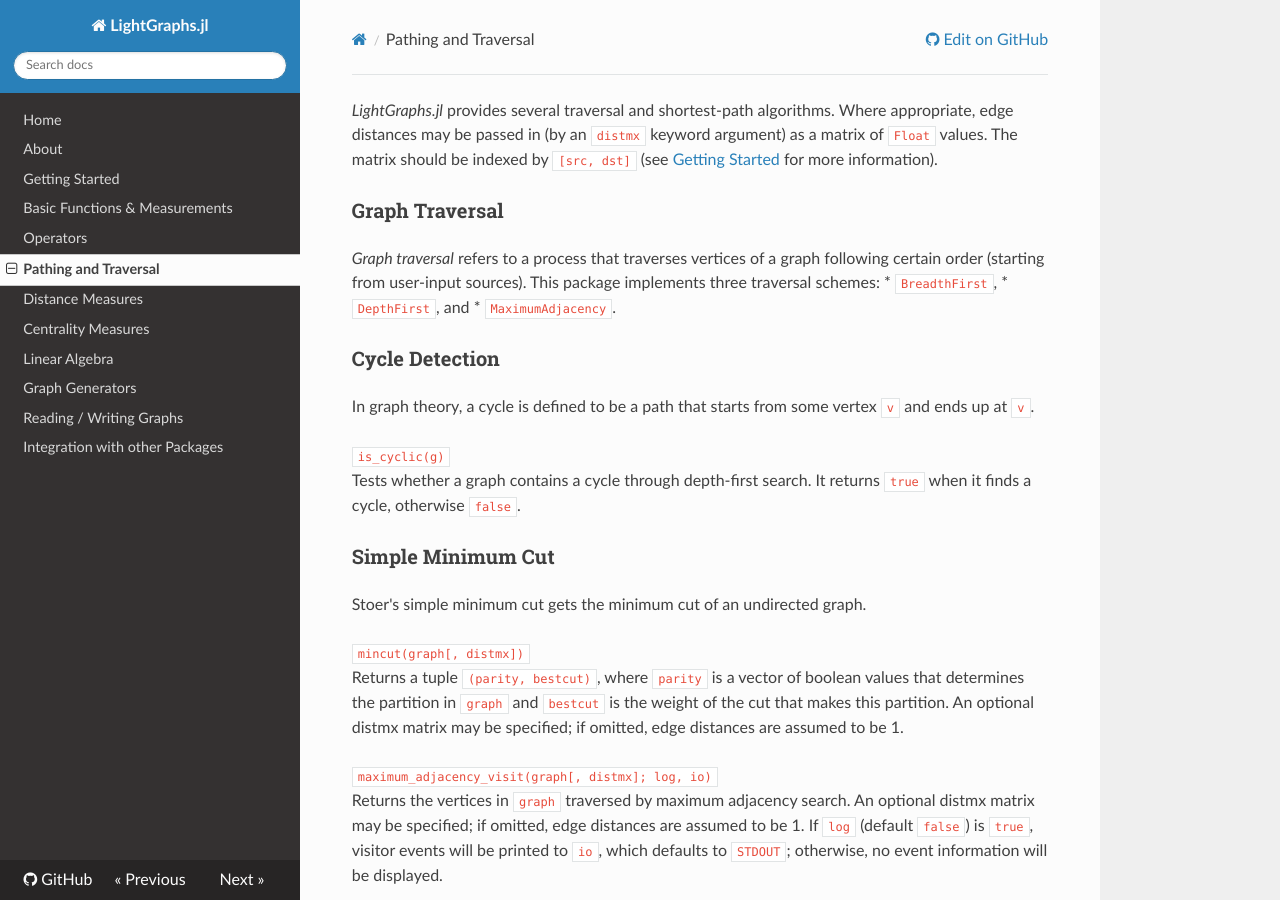
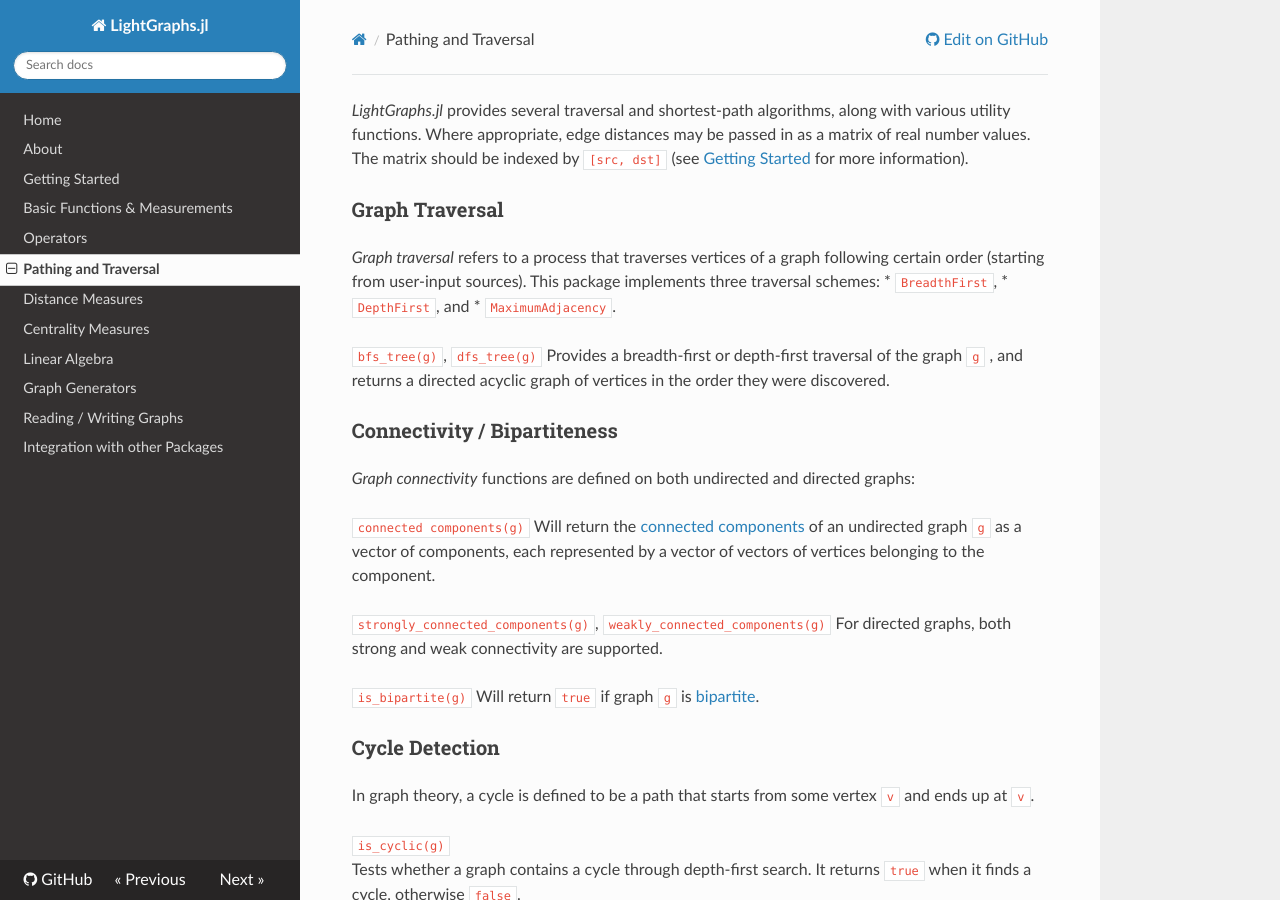
Before and after one commit to sbromberger/LightGraphs.jl, an MkDocs documentation site: the page built from doc/pathing.md, in a window 1280 px wide and 900 px high. Built offline with MkDocs 1.6.1, drawn with Linux system fonts in a browser that asks for light colours; nearby versions of some CDN libraries; old or Windows-style settings are respelled for this version of MkDocs; some of the changed text lies outside the part shown.

Commit message:
various cleanup
@compat test

cleanup, more tests, docs

fix tests

```diff
--- a/doc/pathing.md
+++ b/doc/pathing.md
@@ -1,4 +1,6 @@
-*LightGraphs.jl* provides several traversal and shortest-path algorithms. Where appropriate, edge distances may be passed in (by an `distmx` keyword argument) as a matrix of `Float` values. The matrix should be indexed by `[src, dst]` (see [Getting Started](gettingstarted.html) for more information).
+*LightGraphs.jl* provides several traversal and shortest-path algorithms, along with
+various utility functions. Where appropriate, edge distances may be passed in as a
+matrix of real number values. The matrix should be indexed by `[src, dst]` (see [Getting Started](gettingstarted.html) for more information).
 
 ### Graph Traversal
 *Graph traversal* refers to a process that traverses vertices of a graph following certain order (starting from user-input sources). This package implements three traversal schemes:
@@ -6,6 +8,24 @@
 * `DepthFirst`, and
 * `MaximumAdjacency`.
 
+`bfs_tree(g)`, `dfs_tree(g)`
+Provides a breadth-first or depth-first traversal of the graph ``g`` , and returns a directed
+acyclic graph of vertices in the order they were discovered.
+
+
+### Connectivity / Bipartiteness
+*Graph connectivity* functions are defined on both undirected and directed graphs:
+
+`connected components(g)`
+Will return the [connected components](https://en.wikipedia.org/wiki/Connectivity_(graph_theory))
+of an undirected graph ``g`` as a vector of components, each represented by a vector
+of vectors of vertices belonging to the component.
+
+`strongly_connected_components(g)`, `weakly_connected_components(g)`
+For directed graphs, both strong and weak connectivity are supported.
+
+`is_bipartite(g)`
+Will return ``true`` if graph ``g`` is [bipartite](https://en.wikipedia.org/wiki/Bipartite_graph).
 
 ###Cycle Detection
 In graph theory, a cycle is defined to be a path that starts from some vertex ``v`` and ends up at ``v``.
@@ -52,6 +72,11 @@
 
 
 ### Path discovery / enumeration
+
+`gdistances(g, s)`, `gdistances!(g, s, dists)`, `gdistances!(g, s; defaultdist)`
+Returns the geodesic distances of graph ``g``. Sources ``s`` can be an integer representing
+a vertex, or a vector of integers representing vertices, in ``g``.
+
 `enumerate_paths(state[, v])`
 `enumerate_paths(state,[, vs])`
 Given a path state *state* of type `AbstractPathState` (see below), returns a vector (indexed by vertex) of the paths between the source vertex used to compute the path state and a destination vertex *v*, a set of destination vertices *vs*, or the entire graph. For multiple destination vertices, each path is represented by a vector of vertices on the path between the source and the destination. Nonexistent paths will be indicated by an empty vector. For single destinations, the path is represented by a single vector of vertices, and will be length 0 if the path does not exist.
```
Also changed, not shown: 13 other files.
